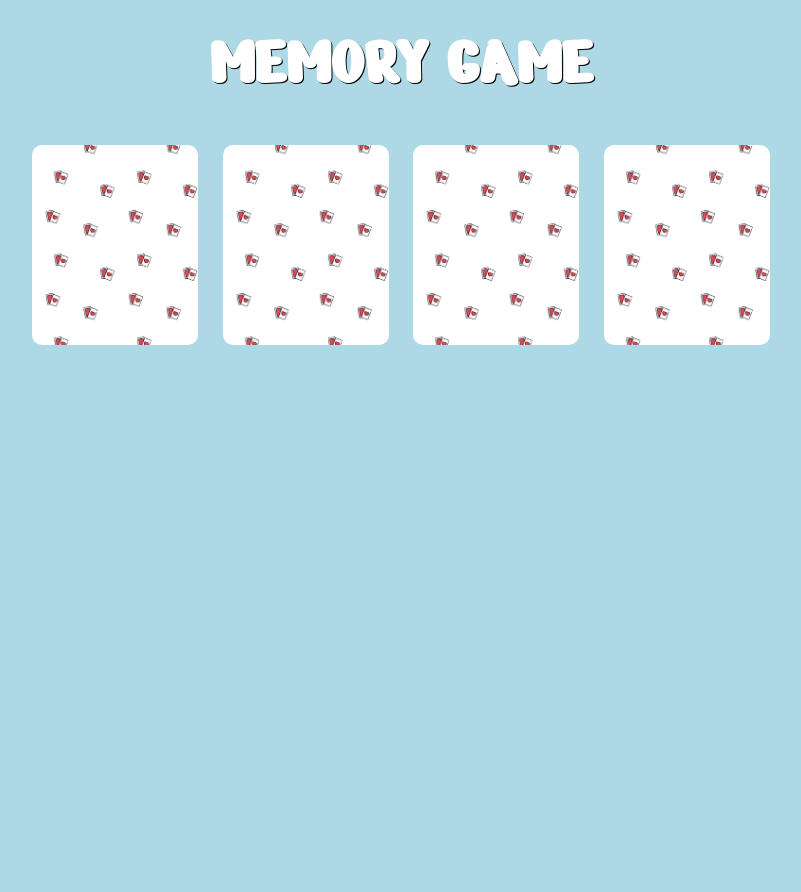
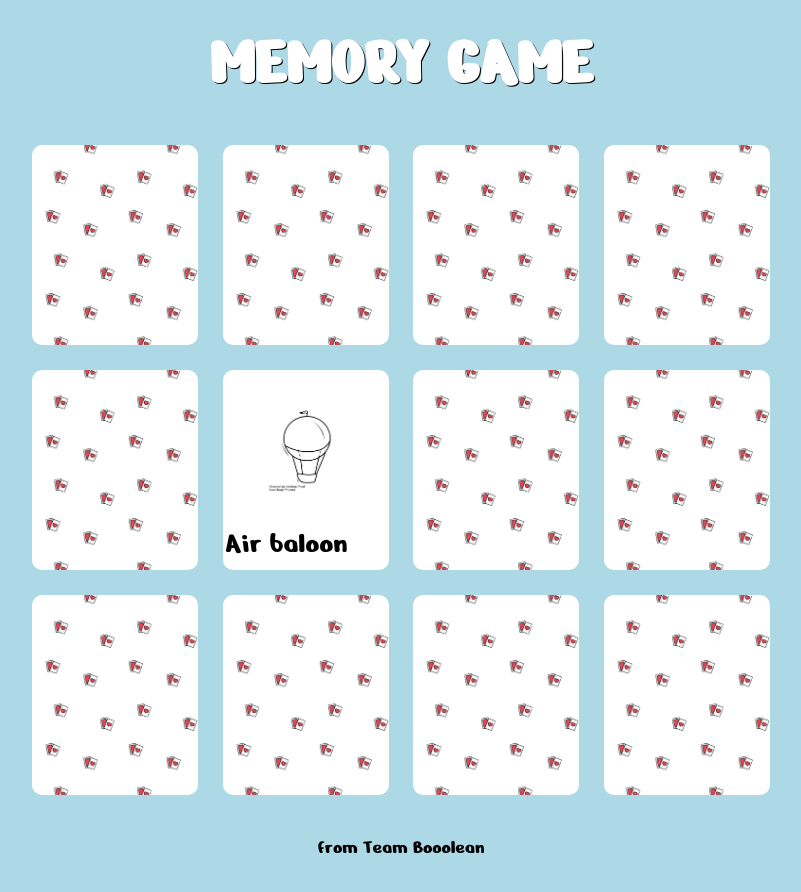
Before and after one commit to Alebacce/html-css-memory, a plain HTML site: page index.html in a window 1280 px wide. Shown: the whole page, without its empty margins (239-1040 px from the left). Before the commit the page ends 800 px from the top, so only its background shows below. Drawn offline with Linux system fonts and the light colour scheme.

Commit message:
Base card structure done

```diff
--- a/css/style.css
+++ b/css/style.css
@@ -38,15 +38,55 @@ h1 {
         height: 200px;
         display: inline-block;
         margin: 10px;
+        padding: 40px;
+        position: relative;
 
         background-color: white;
         border-radius: 10px;
-
         background-image: url("../img/pattern.png");
         background-size: contain;
     }
 
-    .pattern {
+    .uncover {
+        background-image: none;
+    }
 
+    .uncover .card-figure {
+        display: block;
+    }
+
+    .uncover .uncover-name {
+        display: block;
+    }
+
+    .card-figure {
+        width: 100%;
+        display: none;
+    }
+
+    .card:hover img {
+        display: block;
+    }
+
+    .card-name {
+        position: absolute;
+        font-size: 30px;
+        bottom: 4%;
+        right: 25%;
+        display: none;
+    }
+
+    .card:hover .card-name {
+        display: block;
     }
 /* END MAIN */
+
+/* FOOTER */
+footer {
+    margin-top: 25px;
+    margin-bottom: 60px;
+
+    text-align: center;
+    font-size: 20px;
+}
+/* END FOOTER */
--- a/index.html
+++ b/index.html
@@ -18,19 +18,75 @@
         </header>
         <main>
             <div class="row-container">
+                <!--Begin row-->
                 <div class="row">
                     <div class="card">
-
+                        <img src="img/noun_air_balloon_3134741.png" alt="" class="card-figure">
+                        <span class="card-name">Air baloon</span>
                     </div>
                     <div class="card">
+                        <img src="img/noun_air_balloon_3134741.png" alt="" class="card-figure">
+                        <span class="card-name">Air baloon</span>
                     </div>
                     <div class="card">
+                        <img src="img/noun_air_balloon_3134741.png" alt="" class="card-figure">
+                        <span class="card-name">Air baloon</span>
                     </div>
                     <div class="card">
+                        <img src="img/noun_air_balloon_3134741.png" alt="" class="card-figure">
+                        <span class="card-name">Air baloon</span>
                     </div>
                 </div>
+                <!--End row-->
+
+                <!--Begin row-->
+                <div class="row">
+                    <div class="card">
+                        <img src="img/noun_air_balloon_3134741.png" alt="" class="card-figure">
+                        <span class="card-name">Air baloon</span>
+                    </div>
+                    <div class="card uncover">
+                        <img src="img/noun_air_balloon_3134741.png" alt="" class="card-figure">
+                        <span class="card-name uncover-name">Air baloon</span>
+                    </div>
+                    <div class="card">
+                        <img src="img/noun_air_balloon_3134741.png" alt="" class="card-figure">
+                        <span class="card-name">Air baloon</span>
+                    </div>
+                    <div class="card">
+                        <img src="img/noun_air_balloon_3134741.png" alt="" class="card-figure">
+                        <span class="card-name">Air baloon</span>
+                    </div>
+                </div>
+                <!--End row-->
+
+                <!--Begin row-->
+                <div class="row">
+                    <div class="card">
+                        <img src="img/noun_air_balloon_3134741.png" alt="" class="card-figure">
+                        <span class="card-name">Air baloon</span>
+                    </div>
+                    <div class="card">
+                        <img src="img/noun_air_balloon_3134741.png" alt="" class="card-figure">
+                        <span class="card-name">Air baloon</span>
+                    </div>
+                    <div class="card">
+                        <img src="img/noun_air_balloon_3134741.png" alt="" class="card-figure">
+                        <span class="card-name">Air baloon</span>
+                    </div>
+                    <div class="card">
+                        <img src="img/noun_air_balloon_3134741.png" alt="" class="card-figure">
+                        <span class="card-name">Air baloon</span>
+                    </div>
+                </div>
+                <!--End row-->
             </div>
+
         </main>
+
+        <footer>
+            <span>from Team Booolean</span>
+        </footer>
     </div>
 </body>
 
```
